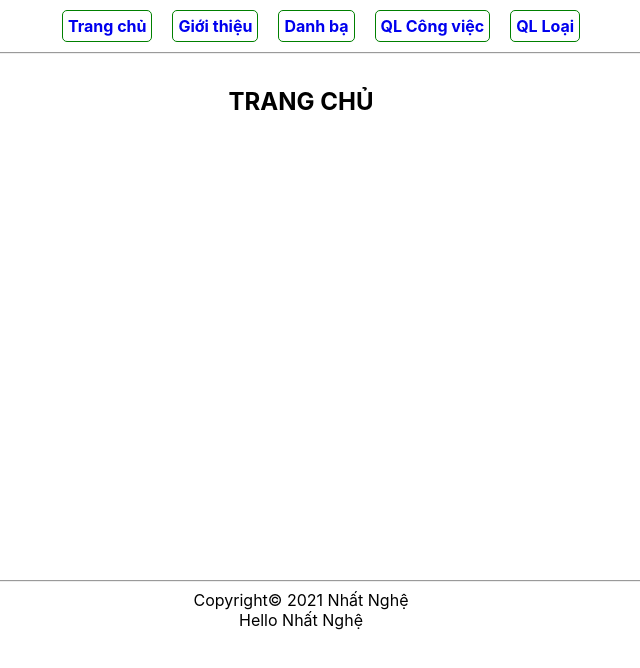
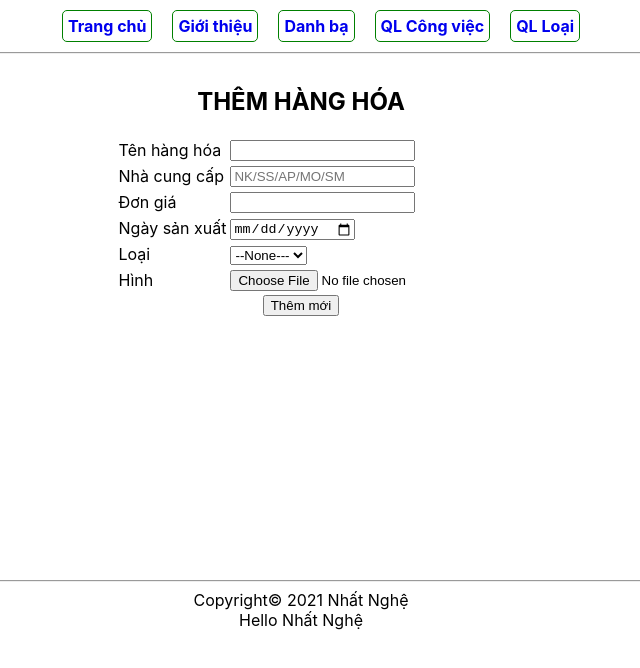
Before and after one commit to nhatngheeducation/webapi-react-18032021, a React (Create React App) app in the folder d07component/: page /admin/hanghoa/them in a window 1280 px wide. Shown: the top 668 px of the page, without its empty margins (339-979 px from the left). Built offline with nearby package versions, Linux system fonts and the light colour scheme.

Commit message:
Add ThemHangHoa component

```diff
--- a/d07component/src/App.js
+++ b/d07component/src/App.js
@@ -10,6 +10,7 @@ import { Contact } from './components/Contact';
 import { TodoList } from './components/TodoList';
 import { DemoHook } from './components/DemoHook';
 import { Loai } from './components/loai/Loai';
+import { ThemHangHoa } from './components/hanghoa/ThemHangHoa';
 import { UploadFile } from './components/UploadFile';
 
 function App() {
@@ -66,6 +67,7 @@ function App() {
                 <div style={{ minHeight: 500, padding: 5 }}>
                     <Switch>
                         <Route path="/upload" component={UploadFile} />
+                        <Route path="/admin/hanghoa/them" component={ThemHangHoa} />
                         <Route path="/admin/loai" component={Loai} />
                         <Route path="/demohook" component={DemoHook} />
                         <Route path="/about" component={About} />
--- /dev/null
+++ b/d07component/src/components/hanghoa/ThemHangHoa.js
@@ -0,0 +1,90 @@
+// src/components/hanghoa/ThemHangHoa.js
+import axios from 'axios';
+import { useState } from "react"
+
+export const ThemHangHoa = () => {
+    const [errMessage, setErrorMessage] = useState('');
+    const [uploadMessage, setUploadMessage] = useState('');
+    const [myFile, setMyFile] = useState({});
+    const uploadFileEndpoint = "https://localhost:44325/api/HangHoa/upload";
+
+    const handleUploadFile = (e) => {
+        //    setUploadMessage('');
+        //    //1. Tạo object FormData
+        //    const formData = new FormData();
+        //    formData.append("myFile", myFile);
+
+        //    //2. call api
+        //    axios.post(uploadFileEndpoint, formData)
+        //        .then((response) => {
+        //            console.log(response);
+        //            setUploadMessage("Upload file thành công")
+        //            setMyFile({});
+        //        })
+        //        .catch((error) => {
+        //            setUploadMessage(`Có lỗi: ${error}`)
+        //        });
+    }
+
+    const checkFileExtension = (e) => {
+        //    setErrorMessage('');
+        //    //check file type
+        //    const fileTypes = ['image/png', 'image/jpg', 'image/gif', 'image/jpeg'];
+
+        //    let file = e.target.files;
+        //    if (fileTypes.every(extension => file[0].type != extension)) {
+        //        setErrorMessage(`Không support loại file ${file[0].type} này.`);
+        //    } else {
+        //        setMyFile(file[0]);
+        //    }
+    }
+
+    return (
+        <div>
+            <h2>THÊM HÀNG HÓA</h2>
+            <table style={{ margin: '0 auto', textAlign: "justify" }}>
+                <tr>
+                    <td>Tên hàng hóa</td>
+                    <td>
+                        <input />
+                    </td>
+                </tr>
+                <tr>
+                    <td>Nhà cung cấp</td>
+                    <td>
+                        <input placeholder="NK/SS/AP/MO/SM" />
+                    </td>
+                </tr>
+                <tr>
+                    <td>Đơn giá</td>
+                    <td>
+                        <input type="number" />
+                    </td>
+                </tr>
+                <tr>
+                    <td>Ngày sản xuất</td>
+                    <td>
+                        <input type="date" />
+                    </td>
+                </tr>
+                <tr>
+                    <td>Loại</td>
+                    <td>
+                        <select>
+                            <option>--None---</option>
+                        </select>
+                    </td>
+                </tr>
+                <tr>
+                    <td>Hình</td>
+                    <td>
+                        <input type="file" onChange={checkFileExtension} />
+                        <span>{errMessage}</span>
+                    </td>
+                </tr>
+            </table>
+            <button onClick={handleUploadFile}>Thêm mới</button>
+            <div>{uploadMessage}</div>
+        </div>
+    );
+}
```
